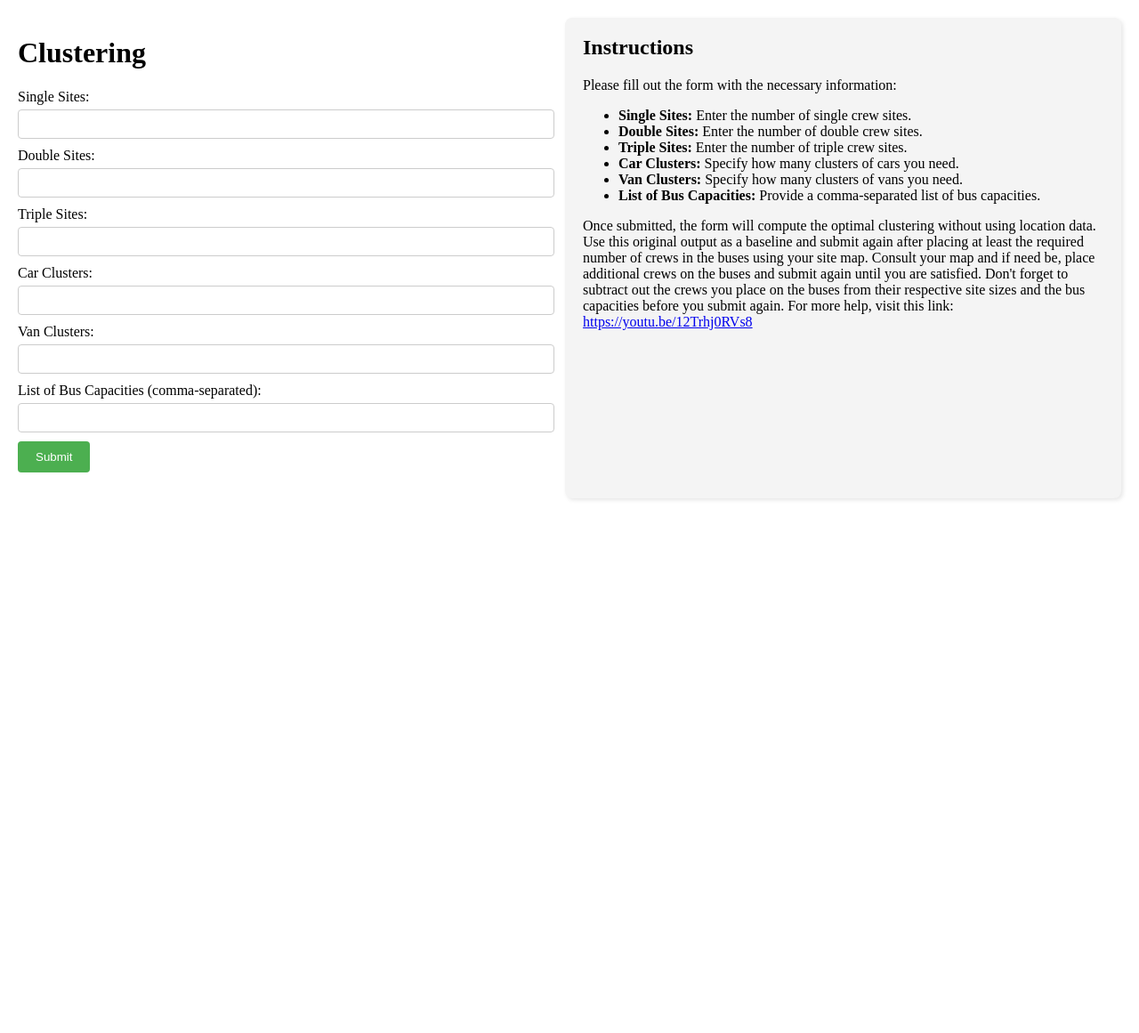
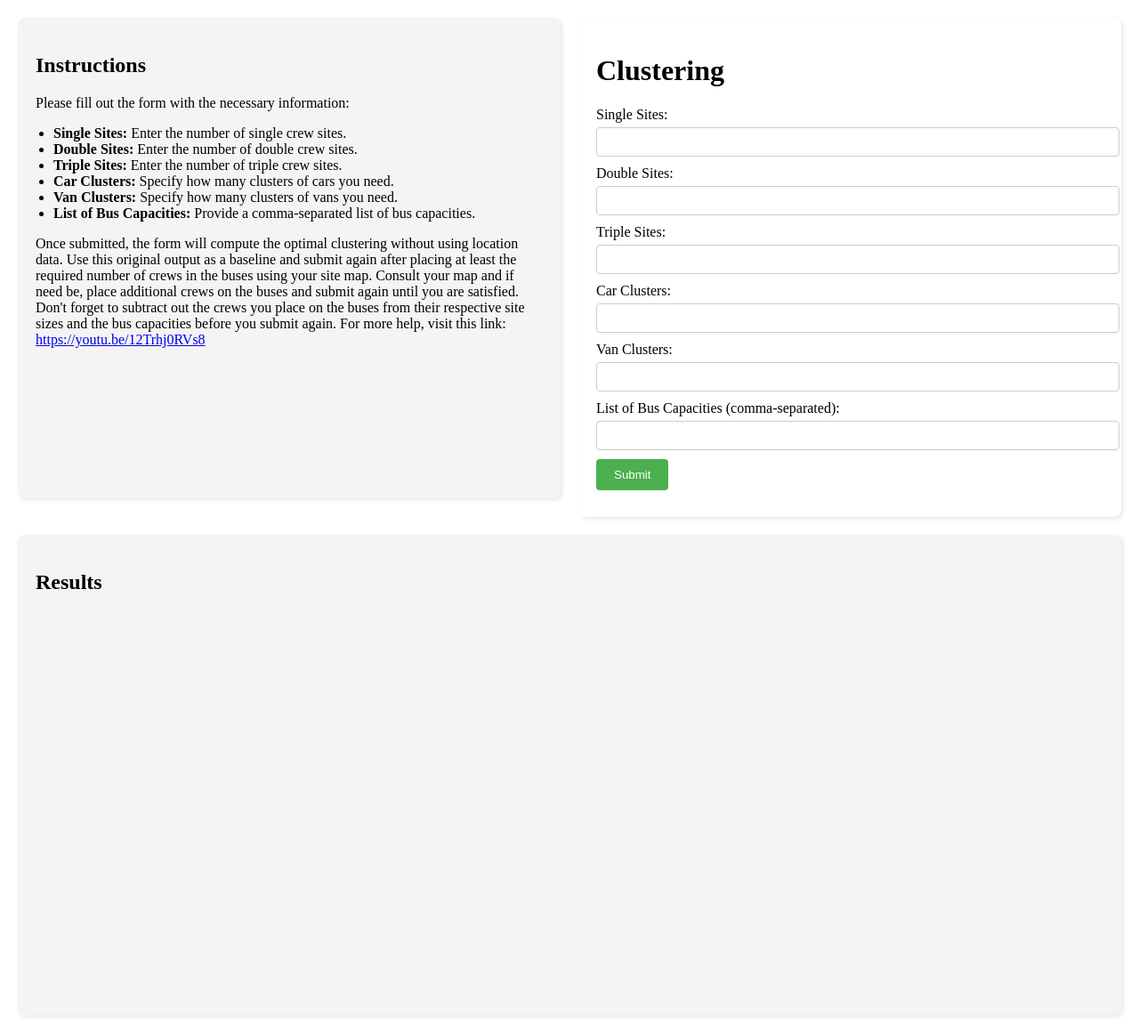
Before and after one commit to cbmckinstry/Clustering, a Flask app: page / in a window 1280 px wide. Shown: the whole page at 89% size. Before the commit the page ends 562 px from the top, so only its background shows below. Run offline with Flask 3, Linux system fonts and the light colour scheme.

Commit message:
Updated layout

```diff
--- a/templates/index.html
+++ b/templates/index.html
@@ -11,26 +11,45 @@
             margin: 20px;
             gap: 20px;
         }
-        .form-container{
-            width: 100%;
-            margin-right: 30px;
+        .container {
+            display: flex;
+            justify-content: space-between;
+            align-items: flex-start;
+            flex-wrap: wrap;
+            gap: 20px;
+        }
+
+        .column {
+            flex: 1;
+            min-width: 30%;
+            padding: 20px;
+            background-color: #f4f4f4;
+            border-radius: 8px;
+            box-shadow: 2px 2px 5px rgba(0, 0, 0, 0.1);
+        }
+
+        .form-container {
+            background-color: #ffffff;
+        }
+
+        @media (max-width: 900px) {
+            .container {
+                flex-direction: column;
+                align-items: center;
+            }
+            .column {
+                width: 90%;
+            }
+        }
+
+        .instructions, .results {
+            height: 500px;
+            overflow-y: auto;
         }
         .error-message {
             color: red;
             font-weight: bold;
             margin-bottom: 10px;
-        }
-        .instructions {
-            width: 35%;
-            padding: 20px;
-            background-color: #f4f4f4;
-            border-radius: 8px;
-            box-shadow: 2px 2px 5px rgba(0, 0, 0, 0.1);
-            height: 500px;
-            overflow-y:auto;
-        }
-        .instructions h2 {
-            margin-top: 0;
         }
         form label {
             display: block;
@@ -55,44 +74,28 @@
         form input[type="submit"]:hover {
             background-color: #45a049;
         }
-        .container{
-            display: flex;
-            flex-direction: column;
-            width: 100%;
-        }
-
-        /* Make both columns stretch to the same height */
-        .container {
-            display: flex;
-            flex-direction: column;
-        }
-
-        @media (min-width: 600px) {
-            .container {
-                flex-direction: row;
-                justify-content: space-between;
-                align-items: flex-start;
-            }
-            .form-container {
-                width: 48%;
-            }
-            .instructions {
-                width: 48%;
-            }
-        }
-        @media (max-width: 599px) {
-            .instructions {
-                width: 100%;
-            }
-            .form-container {
-                width: 100%;
-            }
+        ul {
+            padding-left: 20px;
         }
     </style>
 </head>
 <body>
 <div class="container">
-    <div class="form-container">
+    <div class="column instructions">
+        <h2>Instructions</h2>
+        <p>Please fill out the form with the necessary information:</p>
+        <ul>
+            <li><strong>Single Sites:</strong> Enter the number of single crew sites.</li>
+            <li><strong>Double Sites:</strong> Enter the number of double crew sites.</li>
+            <li><strong>Triple Sites:</strong> Enter the number of triple crew sites.</li>
+            <li><strong>Car Clusters:</strong> Specify how many clusters of cars you need.</li>
+            <li><strong>Van Clusters:</strong> Specify how many clusters of vans you need.</li>
+            <li><strong>List of Bus Capacities:</strong> Provide a comma-separated list of bus capacities.</li>
+        </ul>
+        <p>Once submitted, the form will compute the optimal clustering without using location data. Use this original output as a baseline and submit again after placing at least the required number of crews in the buses using your site map. Consult your map and if need be, place additional crews on the buses and submit again until you are satisfied. Don't forget to subtract out the crews you place on the buses from their respective site sizes and the bus capacities before you submit again. For more help, visit this link: <a href="https://youtu.be/12Trhj0RVs8" target="_blank">https://youtu.be/12Trhj0RVs8</a></p>
+    </div>
+
+    <div class="column form-container">
         <h1>Clustering</h1>
         {% if error_message %}
             <div class="error-message">{{ error_message }}</div>
@@ -118,9 +121,11 @@
 
             <input type="submit" value="Submit">
         </form>
+    </div>
 
+    <div class="column results">
+        <h2>Results</h2>
         {% if results %}
-            <h2>Results:</h2>
             <ul>
                 {% if results[11] < 0 %}
                     <li><strong>ERROR! This will not work as you lack space. You need space for </strong> {{ results[12] }}</li>{% endif %}
```
Also changed, not shown: other parts of templates/index.html (+0 -30 lines).
